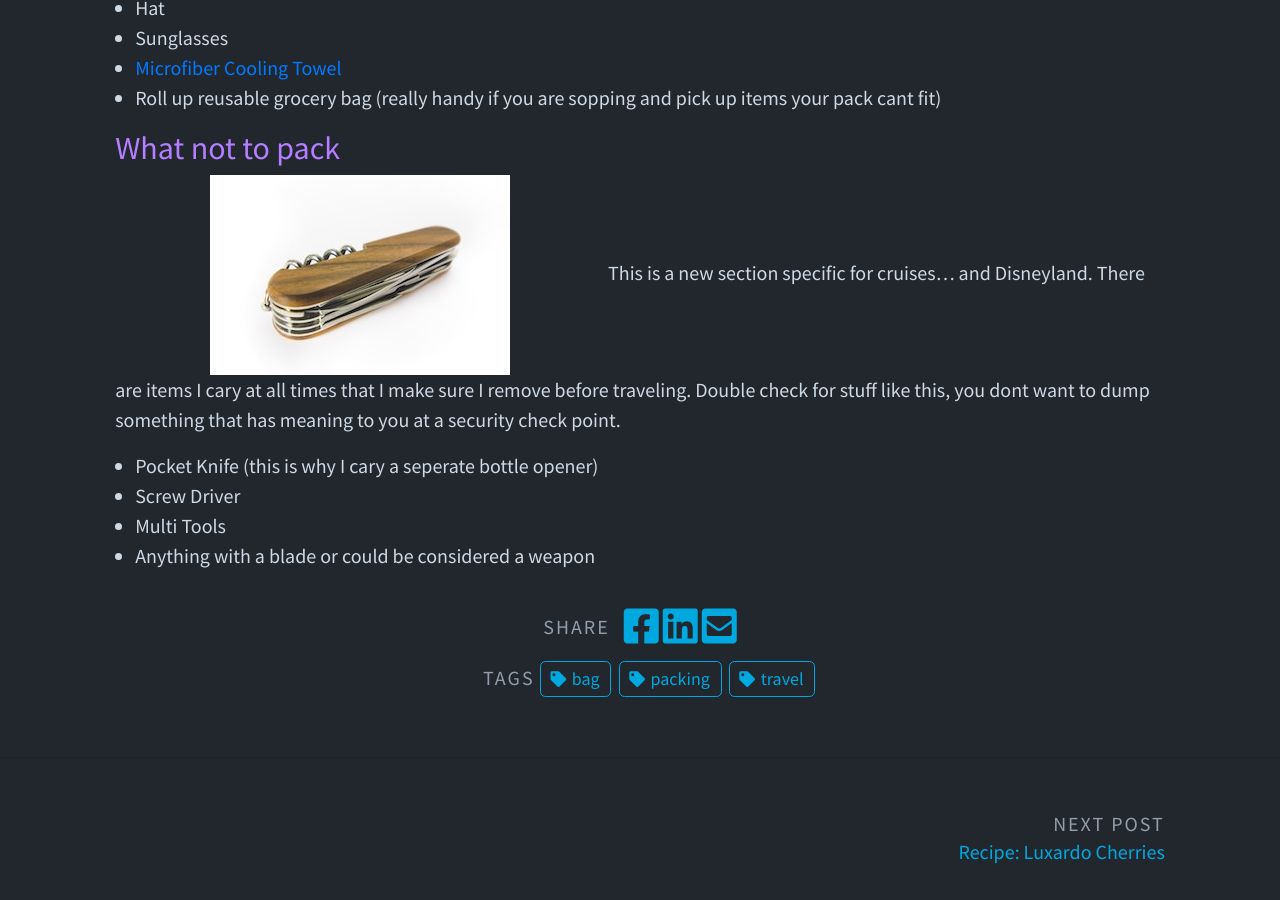
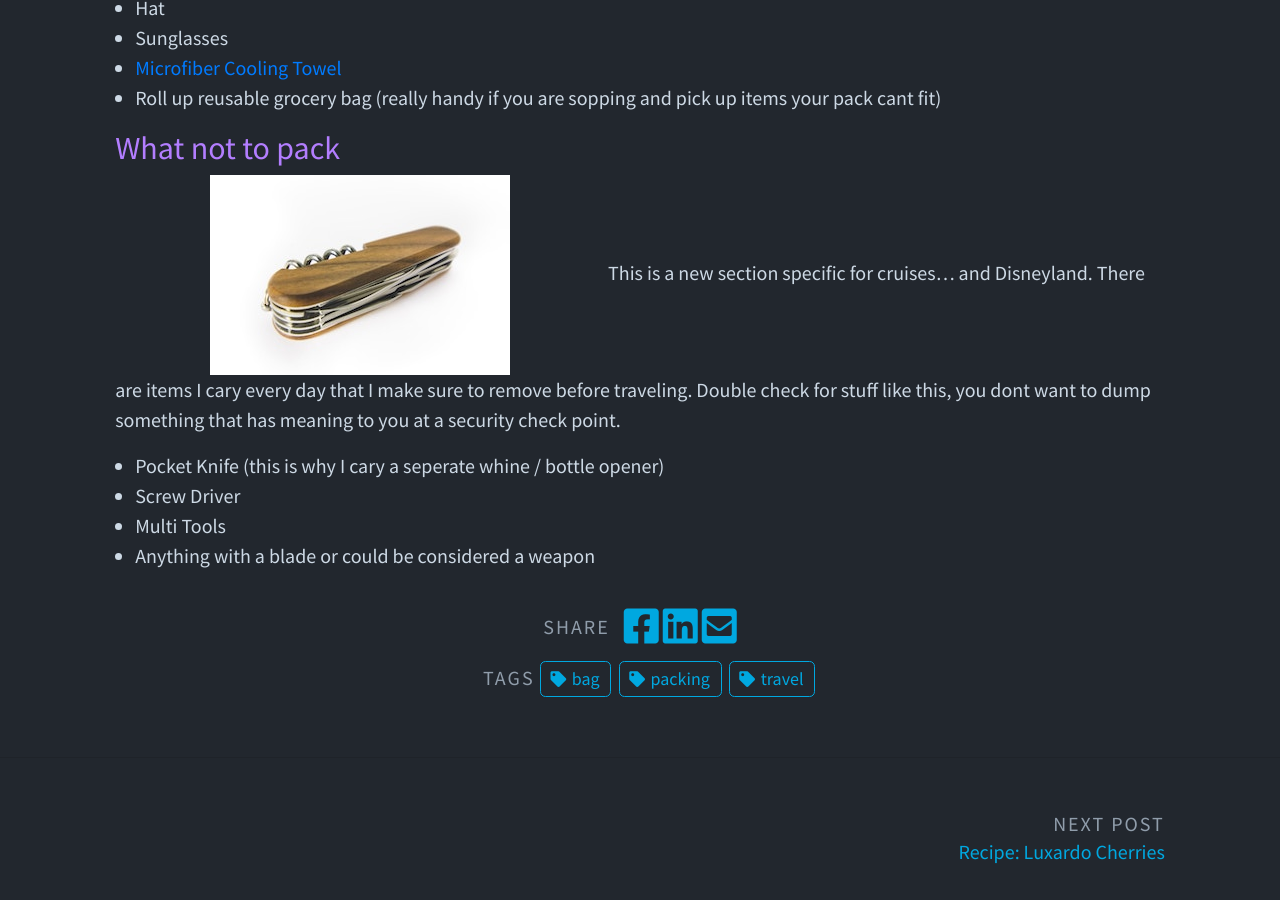
Before and after one commit to mjh2901/mikehathaway.com, a Jekyll site: the page built from _posts/2023-09-09-cruise-day-bag.md, in a window 1280 px wide and 900 px high, scrolled down 3851 px. Built offline with Jekyll 4.4.1, drawn with Linux system fonts in a browser that asks for light colours; some of the changed text lies outside the part shown.

Commit message:
Update 2023-09-09-cruise-day-bag.md

```diff
--- a/_posts/2023-09-09-cruise-day-bag.md
+++ b/_posts/2023-09-09-cruise-day-bag.md
@@ -94,13 +94,11 @@ I keep pills in a little [alumunum screw top container](https://www.amazon.com/H
 - [Microfiber Cooling Towel](https://www.amazon.com/YQXCC-Cooling-Microfiber-Camping-Football/dp/B082HNFVVZ/ref=sxin_16_pa_sp_search_thematic_sspa?content-id=amzn1.sym.1c86ab1a-a73c-4131-85f1-15bd92ae152d%3Aamzn1.sym.1c86ab1a-a73c-4131-85f1-15bd92ae152d&crid=2E2LCYE03X1BN&cv_ct_cx=Microfiber%2Bcooling%2Btowel&keywords=Microfiber%2Bcooling%2Btowel&pd_rd_i=B082HNFVVZ&pd_rd_r=e52c384a-c27a-4555-83f9-b0eb106cad46&pd_rd_w=QHAYp&pd_rd_wg=XajnB&pf_rd_p=1c86ab1a-a73c-4131-85f1-15bd92ae152d&pf_rd_r=7GBKP1M4MFMP3YPGY37W&qid=1694407143&sbo=RZvfv%2F%2FHxDF%2BO5021pAnSA%3D%3D&sprefix=microfiber%2Bcooling%2Btowel%2Caps%2C163&sr=1-2-364cf978-ce2a-480a-9bb0-bdb96faa0f61-spons&sp_csd=d2lkZ2V0TmFtZT1zcF9zZWFyY2hfdGhlbWF0aWM&th=1)
 - Roll up reusable grocery bag (really handy if you are sopping and pick up items your pack cant fit)
 
-
-
 ## What not to pack
 ![knife]({{site.baseurl}}/assets/img/posts/travel/knife.jpg)
-This is a new section specific for cruises... and Disneyland.  There are items I cary at all times that I make sure I remove before traveling.  Double check for stuff like this, you dont want to dump something that has meaning to you at a security check point.
+This is a new section specific for cruises... and Disneyland.  There are items I cary every day that I make sure to remove before traveling.  Double check for stuff like this, you dont want to dump something that has meaning to you at a security check point.
 
-- Pocket Knife (this is why I cary a seperate bottle opener)
+- Pocket Knife (this is why I cary a seperate whine / bottle opener)
 - Screw Driver
 - Multi Tools
 - Anything with a blade or could be considered a weapon
```
Also changed, not shown: other parts of _posts/2023-09-09-cruise-day-bag.md (+1 -1 lines).
